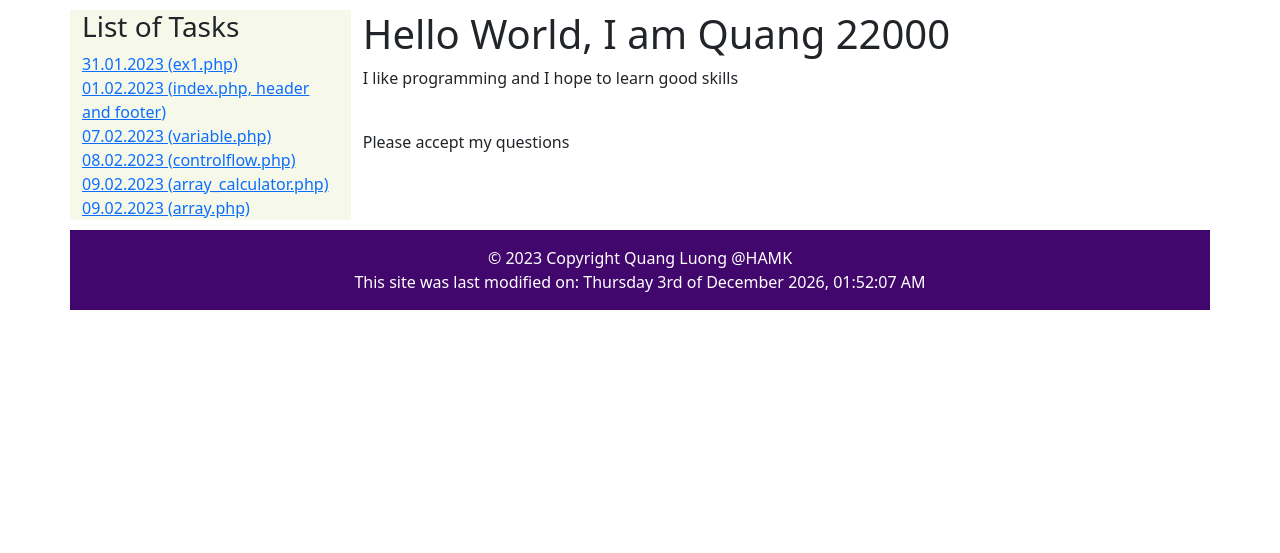
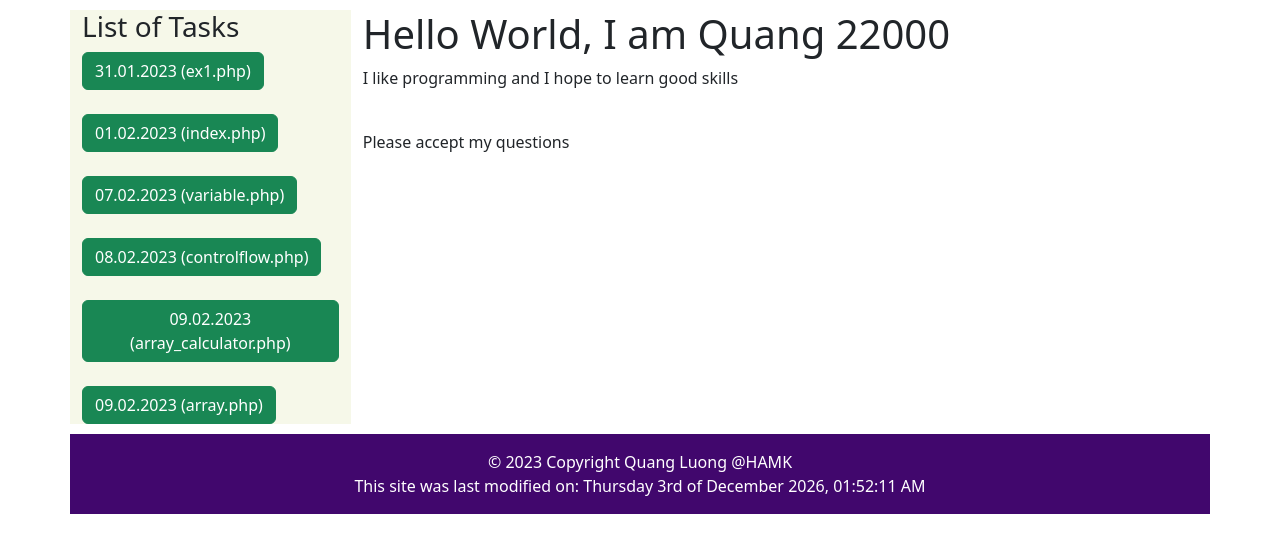
Before and after one commit to luonghuyquang/quang22000WebProg2023, a PHP site: page /index.php in a window 1280 px wide. Shown: the part 56-609 px from the top of the page. Run offline with PHP 8.4, Linux system fonts and the light colour scheme.

Commit message:
aesthetic edits

```diff
--- a/qex1.php
+++ b/qex1.php
@@ -45,6 +45,6 @@
 ?>
 
 <h3> 4. Screenshot of the development environment .</h3>
-<img src="images/20230201.Docker.screenshot.png" alt="20230201.Docker.screenshot">
+<img src="images/20230201.Docker.screenshot.png" alt="20230201.Docker.screenshot" style="max-width: 100%;">
 
 <?php include "quang22000Layout/footer.php" ?>
--- a/quang22000Layout/header.php
+++ b/quang22000Layout/header.php
@@ -48,11 +48,11 @@
   <div class="row" style="margin-top: 10px; margin-bottom: 10px; margin-right: 5px;">
     <div class="col-sm-3" style="background-color: rgba(228, 235, 194, 0.353);">
       <h3>List of Tasks</h3>
-      <a href="qex1.php">31.01.2023 (ex1.php)</a><br>
-      <a href="index.php">01.02.2023 (index.php, header and footer)</a><br>
-      <a href="variableq.php">07.02.2023 (variable.php)</a><br>
-      <a href="controlflow.php">08.02.2023 (controlflow.php)</a><br>
-      <a href="array_calculator.php">09.02.2023 (array_calculator.php)</a><br>
-      <a href="array.php">09.02.2023 (array.php)</a><br>
+      <a class="btn btn-success" href="qex1.php">31.01.2023 (ex1.php)</a><br><br>
+      <a class="btn btn-success" href="index.php">01.02.2023 (index.php)</a><br><br>
+      <a class="btn btn-success" href="variableq.php">07.02.2023 (variable.php)</a><br><br>
+      <a class="btn btn-success" href="controlflow.php">08.02.2023 (controlflow.php)</a><br><br>
+      <a class="btn btn-success" href="array_calculator.php">09.02.2023 (array_calculator.php)</a><br><br>
+      <a class="btn btn-success" href="array.php">09.02.2023 (array.php)</a><br>
     </div>
     <div class="col-sm-9">
```
